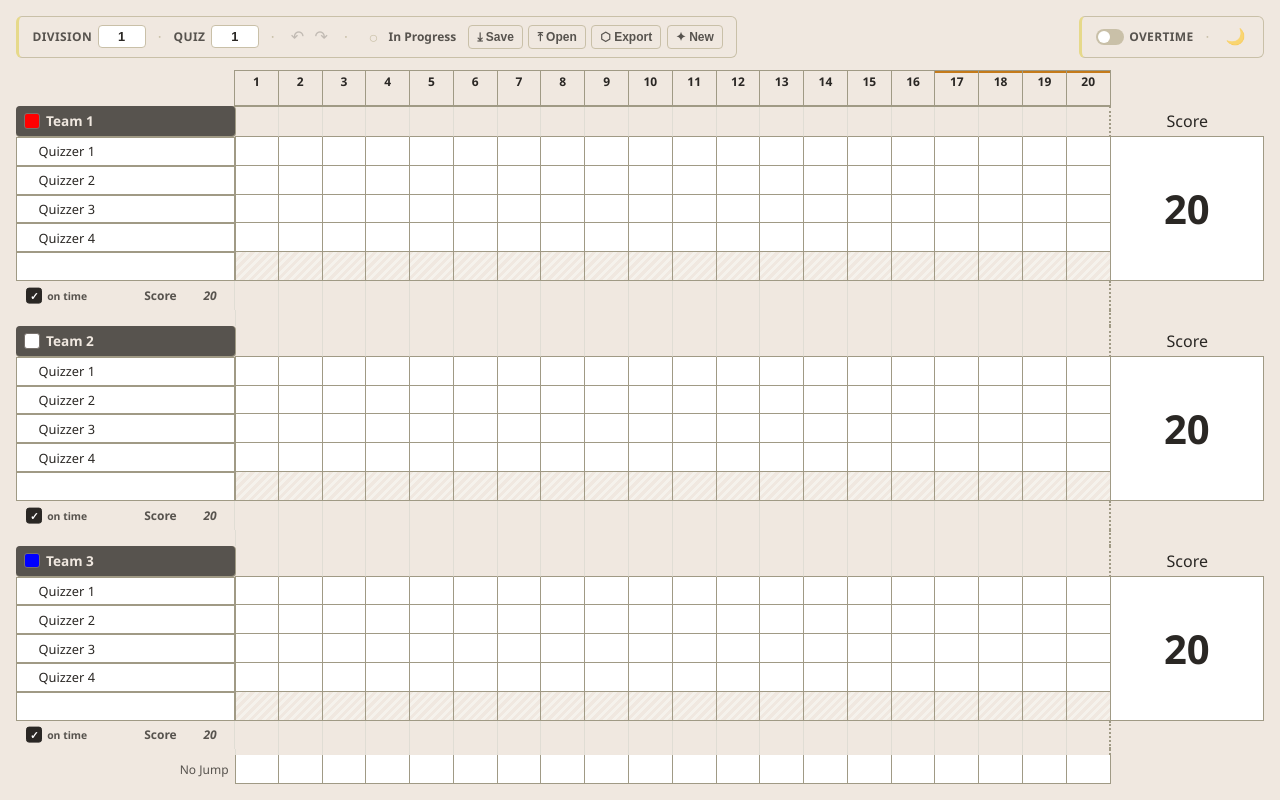
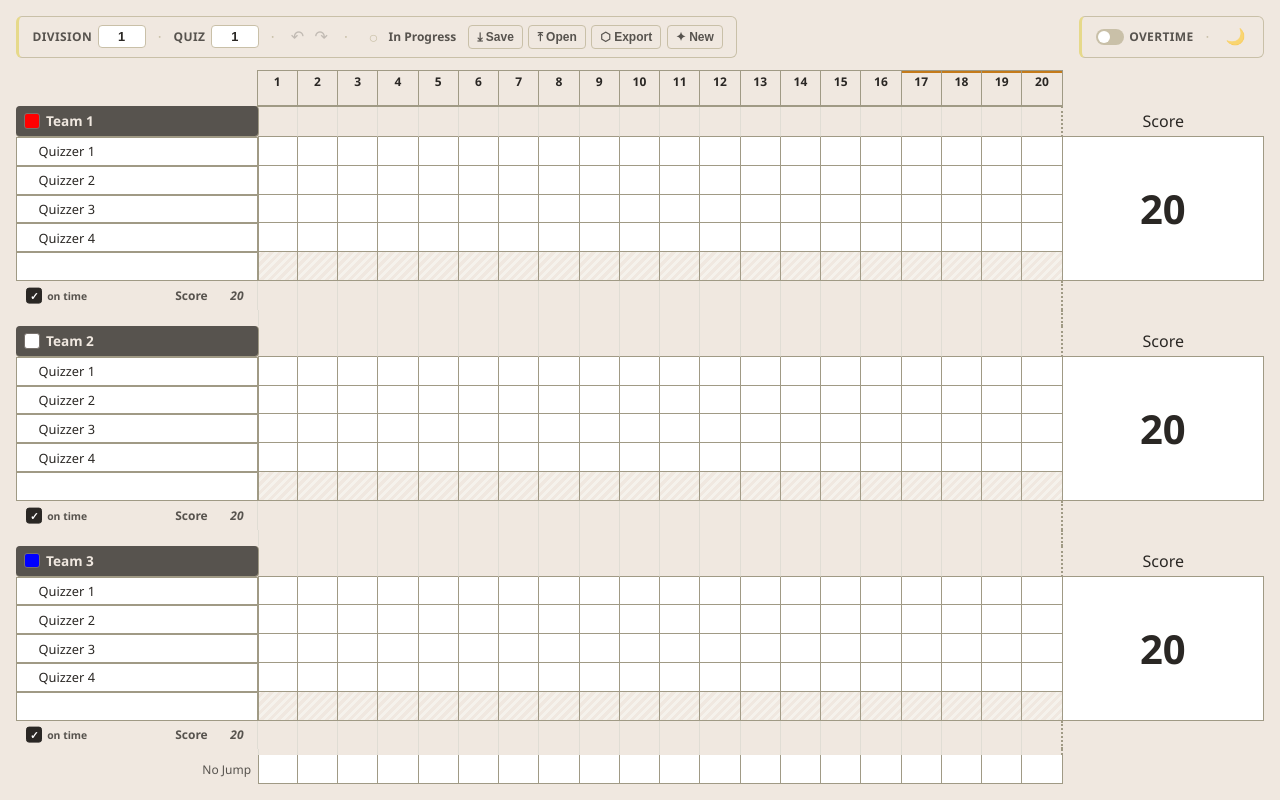
Before and after one commit to TommyAmberson/qzr-sheet, a Vue app: page / in a window 1280 px wide. Built offline with nearby package versions, Linux system fonts and the light colour scheme; what typebox would draw is missing.

Commit message:
fix(ui): increase name column min-width to prevent on-time/Score overlap

```diff
--- a/src/components/Scoresheet.vue
+++ b/src/components/Scoresheet.vue
@@ -1089,7 +1089,7 @@ thead tr th.sticky-col {
 
 .scoresheet .col--name {
   text-align: left;
-  min-width: 7rem;
+  min-width: 10rem;
   max-width: 10rem;
   font-weight: 500;
 }
```
